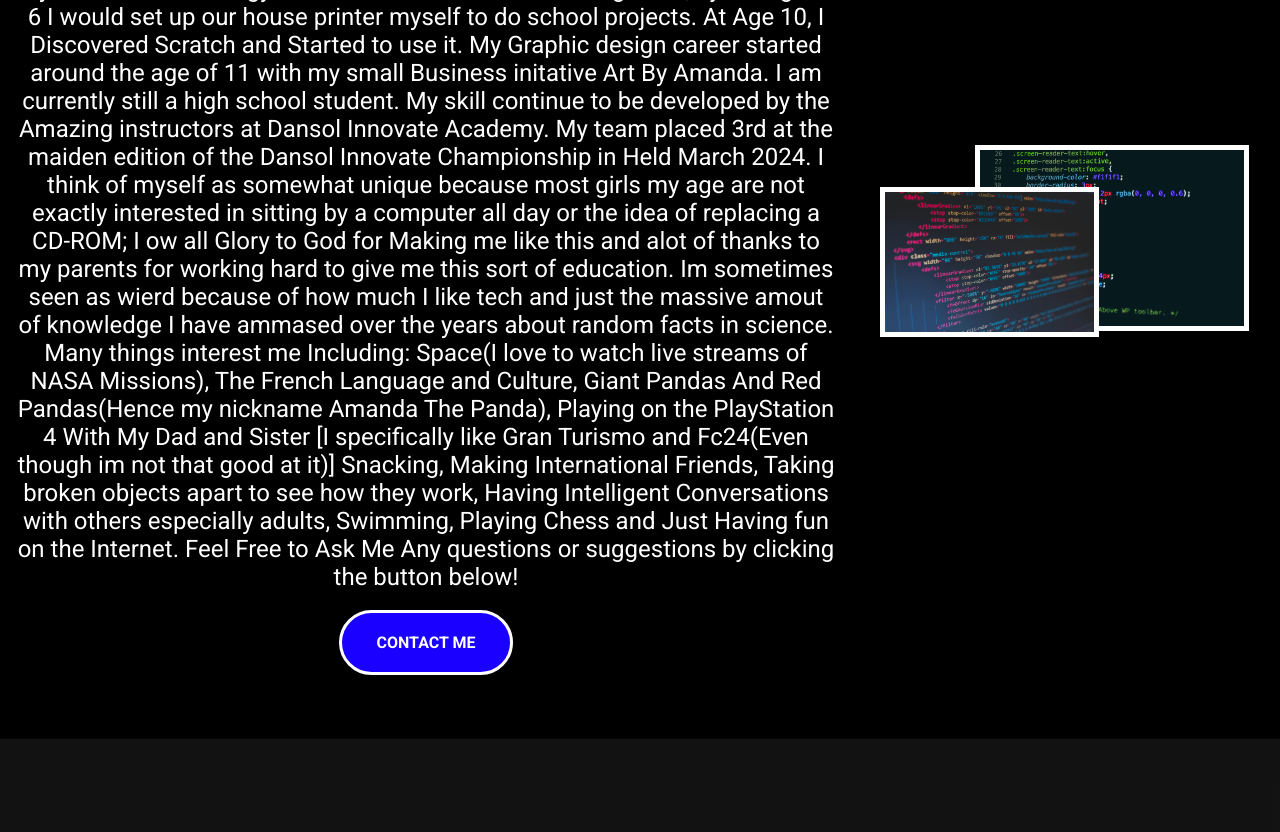
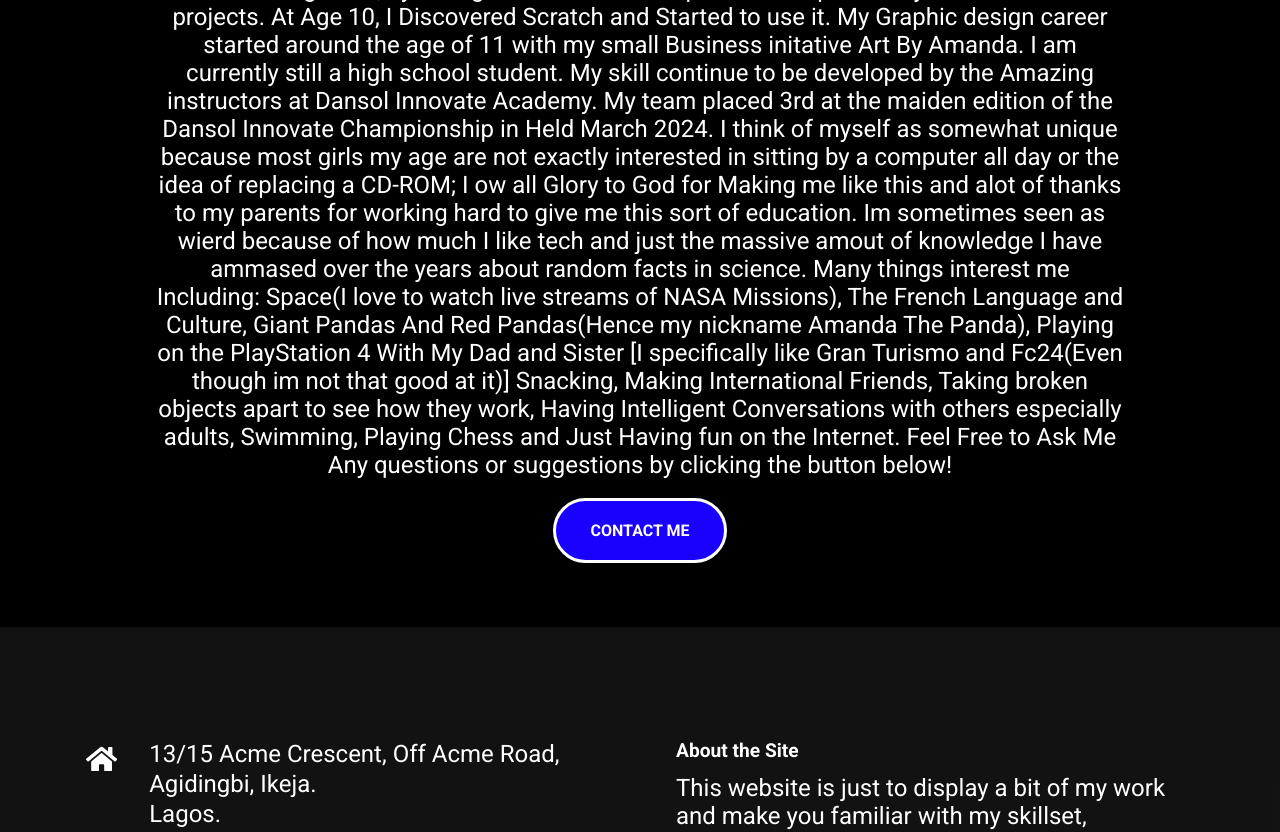
Before and after one commit to Manda7848/Portfolio-Page, a React (Create React App) app in the folder React/my-app/: page /About in a window 1280 px wide. Shown: the part 740-1572 px from the top of the page. Built offline with nearby package versions, Linux system fonts and the light colour scheme; the HTML template or start-up script is replaced by a standard one; a web font is replaced by a local one.

Commit message:
No more right img

```diff
--- a/React/my-app/src/Components/AboutMe.css
+++ b/React/my-app/src/Components/AboutMe.css
@@ -20,38 +20,3 @@
     margin: 1.2rem 0;
     font-family: "Roboto";
 }
-
-.about .right{
-    max-width: 600px;
-}
-
-.right .img-container{
-    display: grid;
-    align-items: center;
-    grid-template-columns: repeat(13,1fr);
-    position: relative;
-    text-align: center;
-}
-
-.right .img{
-    max-width: 90%;
-    border: 5px solid white;
-}
-
-
-.right .top{
-    grid-column: 1 / span 8;
-    grid-row: 1;
-    padding-top: 20%;
-    z-index: 6;
-
-}
-
-
-.right .bottom{
-    grid-column: 4 / -1;
-    grid-row: 1;
-
-    z-index: 5;
-
-}
--- a/React/my-app/src/Components/AboutMe.js
+++ b/React/my-app/src/Components/AboutMe.js
@@ -25,16 +25,7 @@ const AboutMe = () => {
                 <button className="btn">Contact Me</button>
             </Link>
             </div>
-        <div className="right">
-            <div className="img-container">
-            <div className="top">
-                <img src={Html} className="img" alt="Html" />
-                 </div>
-                 <div className="bottom">
-                <img src={Css }className="img" alt="Css" />
-                 </div>
-            </div>
-        </div>
+
         </div>
   )
 };
```
